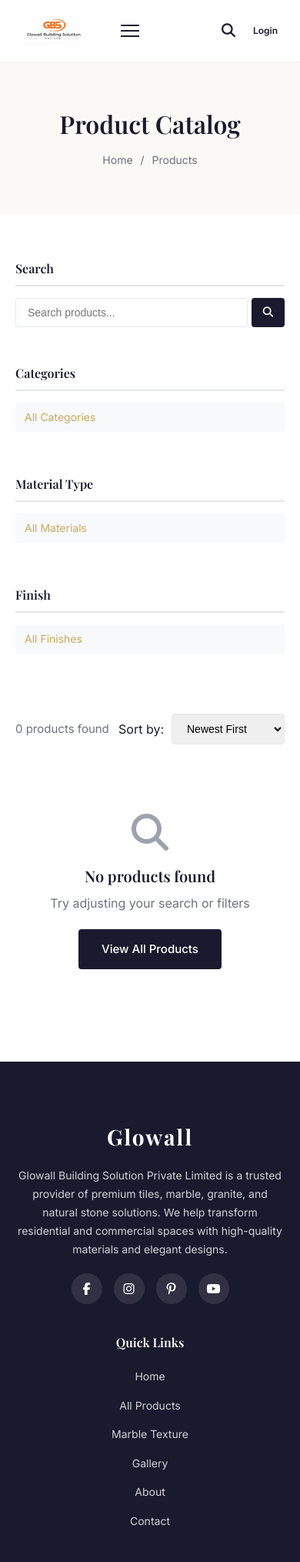
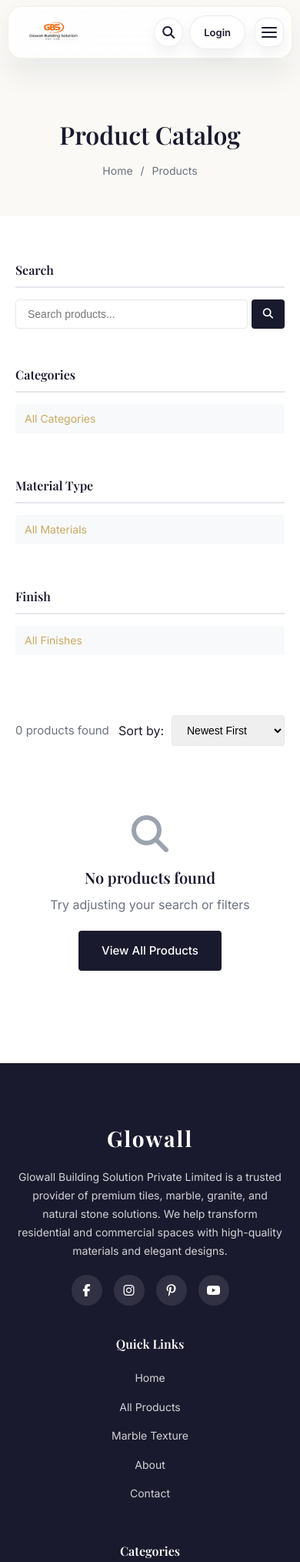
Before and after one commit to Naman7564/Glowall, a Django app: page /products/ in a window 390 px wide. Shown: the top 2029 px of the page at 77% size. Run offline with Django 5.2, Linux system fonts and the light colour scheme; data that the repository does not hold is empty.

Commit message:
Remove gallery page and update navigation

```diff
--- a/tiles_catalog/catalog/urls.py
+++ b/tiles_catalog/catalog/urls.py
@@ -8,7 +8,6 @@ urlpatterns = [
     path('products/', views.product_list, name='product_list'),
     path('products/category/<slug:slug>/', views.category_detail, name='category_detail'),
     path('products/<slug:slug>/', views.product_detail, name='product_detail'),
-    path('gallery/', views.gallery, name='gallery'),
     path('about/', views.about, name='about'),
     path('contact/', views.contact, name='contact'),
     # API endpoints
--- a/tiles_catalog/catalog/views.py
+++ b/tiles_catalog/catalog/views.py
@@ -3,8 +3,8 @@ from django.core.paginator import Paginator, EmptyPage, PageNotAnInteger
 from django.db.models import Q, Count
 from django.contrib import messages
 from django.http import JsonResponse
-from .models import Category, Product, ProductImage, MaterialType, Finish, Contact, CustomerReview
-from .forms import ContactForm, ProductSearchForm
+from .models import Category, Product, CustomerReview
+from .forms import ContactForm
 
 
 def home(request):
@@ -170,17 +170,6 @@ def product_detail(request, slug):
     return render(request, 'catalog/product_detail.html', context)
 
 
-def gallery(request):
-    """Gallery view showing all product images."""
-    products = Product.objects.filter(is_available=True).prefetch_related('images')
-
-    context = {
-        'products': products,
-        'page_title': 'Product Gallery',
-    }
-    return render(request, 'catalog/gallery.html', context)
-
-
 def about(request):
     """About page."""
     context = {
--- a/tiles_catalog/static/css/main.css
+++ b/tiles_catalog/static/css/main.css
@@ -8,6 +8,8 @@
     --primary-color: #1a1a2e;
     --secondary-color: #c9a962;
     --accent-color: #e8d5a3;
+    --surface-glass: rgba(255, 255, 255, 0.88);
+    --surface-soft: rgba(255, 255, 255, 0.72);
     --text-dark: #1a1a2e;
     --text-light: #6b7280;
     --text-muted: #9ca3af;
@@ -15,11 +17,15 @@
     --bg-light: #f8f9fa;
     --bg-cream: #faf9f6;
     --border-color: #e5e7eb;
+    --header-border: rgba(17, 24, 39, 0.08);
+    --header-shadow: 0 18px 38px rgba(15, 23, 42, 0.08);
+    --header-shadow-scrolled: 0 20px 42px rgba(15, 23, 42, 0.12);
     --shadow-sm: 0 1px 2px rgba(0, 0, 0, 0.05);
     --shadow-md: 0 4px 6px -1px rgba(0, 0, 0, 0.1);
     --shadow-lg: 0 10px 15px -3px rgba(0, 0, 0, 0.1);
     --shadow-xl: 0 20px 25px -5px rgba(0, 0, 0, 0.1);
     --transition: all 0.3s ease;
+    --header-bar-height: 88px;
     --font-display: 'Playfair Display', serif;
     --font-body: 'Inter', sans-serif;
 }
@@ -152,51 +158,62 @@ h1, h2, h3, h4, h5, h6 {
    Header & Navigation
    ========================================== */
 .header {
-    position: fixed;
+    position: sticky;
     top: 0;
-    left: 0;
-    right: 0;
     z-index: 1000;
-    background: rgba(255, 255, 255, 0.98);
-    box-shadow: var(--shadow-sm);
+    padding: 12px 0 10px;
+    background: linear-gradient(180deg, rgba(250, 249, 246, 0.96) 0%, rgba(250, 249, 246, 0.72) 100%);
+    backdrop-filter: blur(18px);
+    -webkit-backdrop-filter: blur(18px);
+    transition: padding 0.3s ease, box-shadow 0.3s ease, background-color 0.3s ease;
+}
+
+.header.scrolled {
+    padding-top: 8px;
+    padding-bottom: 8px;
+    box-shadow: 0 14px 30px rgba(15, 23, 42, 0.08);
 }
 
 .navbar {
-    height: 80px;
-    display: flex;
-    align-items: center;
+    position: relative;
+    max-width: 1360px;
+    margin: 0 auto;
+    padding: 0 16px;
 }
 
 .nav-container {
-    display: flex;
-    align-items: center;
-    justify-content: space-between;
-    gap: 24px;
-    height: 100%;
+    position: relative;
+    display: flex;
+    align-items: center;
+    gap: clamp(16px, 2.4vw, 30px);
+    min-height: var(--header-bar-height);
     width: 100%;
-    max-width: 1280px;
     margin: 0 auto;
-    padding: 0 20px;
+    padding: 0 clamp(16px, 2vw, 24px);
+    border: 1px solid rgba(201, 169, 98, 0.18);
+    border-radius: 24px;
+    background: var(--surface-glass);
+    box-shadow: var(--header-shadow);
+    transition: background-color 0.3s ease, box-shadow 0.3s ease, border-color 0.3s ease;
+}
+
+.header.scrolled .nav-container {
+    background: rgba(255, 255, 255, 0.95);
+    box-shadow: var(--header-shadow-scrolled);
 }
 
 .logo {
     display: flex;
     align-items: center;
-    justify-content: flex-start;
-    min-width: 0;
-    height: 100%;
-    padding-left: 4px;
-    margin-right: 12px;
     flex-shrink: 0;
-    overflow: hidden;
+    margin-right: 6px;
 }
 
 .logo-image {
     display: block;
-    height: 55px;
+    height: 54px;
     width: auto;
-    max-height: 100%;
-    max-width: min(44vw, 260px);
+    max-width: min(36vw, 232px);
     object-fit: contain;
     object-position: left center;
 }
@@ -206,55 +223,99 @@ h1, h2, h3, h4, h5, h6 {
     align-items: center;
     flex: 1;
     justify-content: center;
-    gap: 40px;
+    gap: clamp(18px, 2.2vw, 34px);
+}
+
+.nav-item {
+    position: relative;
 }
 
 .nav-actions {
     display: flex;
     align-items: center;
     justify-content: flex-end;
+    gap: 12px;
     flex-shrink: 0;
+    margin-left: auto;
 }
 
 .nav-link {
-    font-size: 15px;
-    font-weight: 500;
+    display: inline-flex;
+    align-items: center;
+    font-size: 14px;
+    font-weight: 600;
+    letter-spacing: 0.01em;
     color: var(--text-dark);
     padding: 10px 0;
     position: relative;
+    transition: color 0.25s ease, transform 0.25s ease;
 }
 
 .nav-link::after {
     content: '';
     position: absolute;
-    bottom: 0;
     left: 0;
-    width: 0;
+    right: 0;
+    bottom: -8px;
     height: 2px;
-    background: var(--secondary-color);
-    transition: var(--transition);
+    border-radius: 999px;
+    background: linear-gradient(90deg, var(--secondary-color), #ead8ac);
+    transform: scaleX(0);
+    transform-origin: left;
+    transition: transform 0.3s ease;
+}
+
+.nav-link:hover,
+.nav-link.active {
+    color: #a78642;
+}
+
+.nav-link:hover {
+    transform: translateY(-1px);
 }
 
 .nav-link:hover::after,
 .nav-link.active::after {
-    width: 100%;
+    transform: scaleX(1);
+}
+
+.nav-link:focus-visible,
+.search-toggle:focus-visible,
+.nav-auth-btn:focus-visible,
+.nav-toggle:focus-visible,
+.user-menu-toggle:focus-visible {
+    outline: 2px solid rgba(201, 169, 98, 0.6);
+    outline-offset: 3px;
 }
 
 /* Nav Toggle (Mobile) */
 .nav-toggle {
     display: none;
-    background: none;
-    border: none;
+    align-items: center;
+    justify-content: center;
+    width: 44px;
+    height: 44px;
+    border: 1px solid var(--header-border);
+    border-radius: 14px;
+    background: var(--surface-soft);
+    box-shadow: 0 8px 18px rgba(15, 23, 42, 0.06);
     cursor: pointer;
-    padding: 10px;
+    transition: transform 0.25s ease, background-color 0.25s ease, border-color 0.25s ease;
+}
+
+.nav-toggle:hover {
+    transform: translateY(-1px);
+    border-color: rgba(201, 169, 98, 0.42);
 }
 
 .hamburger {
     display: block;
-    width: 24px;
+    width: 20px;
     height: 2px;
+    border-radius: 999px;
     background: var(--text-dark);
     position: relative;
+    transition: background-color 0.25s ease;
 }
 
 .hamburger::before,
@@ -263,21 +324,69 @@ h1, h2, h3, h4, h5, h6 {
     position: absolute;
     width: 100%;
     height: 2px;
+    border-radius: 999px;
     background: var(--text-dark);
     left: 0;
-}
-
-.hamburger::before { top: -7px; }
-.hamburger::after { top: 7px; }
+    transition: transform 0.25s ease, top 0.25s ease, background-color 0.25s ease;
+}
+
+.hamburger::before {
+    top: -6px;
+}
+
+.hamburger::after {
+    top: 6px;
+}
+
+.nav-toggle.active {
+    background: var(--primary-color);
+    border-color: var(--primary-color);
+}
+
+.nav-toggle.active .hamburger {
+    background: transparent;
+}
+
+.nav-toggle.active .hamburger::before,
+.nav-toggle.active .hamburger::after {
+    top: 0;
+    background: white;
+}
+
+.nav-toggle.active .hamburger::before {
+    transform: rotate(45deg);
+}
+
+.nav-toggle.active .hamburger::after {
+    transform: rotate(-45deg);
+}
 
 /* Search */
 .search-toggle {
-    background: none;
-    border: none;
+    display: inline-flex;
+    align-items: center;
+    justify-content: center;
+    width: 44px;
+    height: 44px;
+    border: 1px solid var(--header-border);
+    border-radius: 999px;
+    background: var(--surface-soft);
+    box-shadow: 0 8px 18px rgba(15, 23, 42, 0.06);
     cursor: pointer;
-    padding: 10px;
     color: var(--text-dark);
-    font-size: 18px;
+    font-size: 16px;
+    transition: transform 0.25s ease, color 0.25s ease, border-color 0.25s ease, background-color 0.25s ease;
+}
+
+.search-toggle:hover {
+    transform: translateY(-1px);
+    color: #a78642;
+    border-color: rgba(201, 169, 98, 0.42);
+    background: rgba(201, 169, 98, 0.08);
+}
+
+body.nav-open {
+    overflow: hidden;
 }
 
 .search-overlay {
@@ -1073,7 +1181,7 @@ h1, h2, h3, h4, h5, h6 {
    Page Header
    ========================================== */
 .page-header {
-    padding: 140px 0 60px;
+    padding: 104px 0 60px;
     background: var(--bg-cream);
     text-align: center;
 }
@@ -1110,7 +1218,7 @@ h1, h2, h3, h4, h5, h6 {
 
 .catalog-sidebar {
     position: sticky;
-    top: 100px;
+    top: 124px;
     height: fit-content;
 }
 
@@ -1846,13 +1896,77 @@ h1, h2, h3, h4, h5, h6 {
    Responsive Design
    ========================================== */
 @media (max-width: 1024px) {
+    .navbar {
+        padding: 0 14px;
+    }
+
+    .nav-container {
+        min-height: 78px;
+        padding: 0 18px;
+        gap: 12px;
+    }
+
+    .logo-image {
+        height: 46px;
+        max-width: min(44vw, 210px);
+    }
+
+    .nav-toggle {
+        display: inline-flex;
+    }
+
+    .nav-actions {
+        gap: 10px;
+    }
+
     .nav-menu {
-        gap: 24px;
-    }
-
-    .logo-image {
-        height: 50px;
-        max-width: min(46vw, 230px);
+        position: absolute;
+        top: calc(100% + 12px);
+        left: 0;
+        right: 0;
+        flex-direction: column;
+        align-items: stretch;
+        justify-content: flex-start;
+        gap: 0;
+        padding: 12px;
+        border: 1px solid rgba(17, 24, 39, 0.08);
+        border-radius: 20px;
+        background: rgba(255, 255, 255, 0.98);
+        box-shadow: 0 24px 44px rgba(15, 23, 42, 0.12);
+        opacity: 0;
+        visibility: hidden;
+        pointer-events: none;
+        transform: translateY(-12px) scale(0.98);
+        transform-origin: top center;
+        transition: opacity 0.28s ease, transform 0.28s ease, visibility 0.28s ease;
+    }
+
+    .nav-menu.active {
+        opacity: 1;
+        visibility: visible;
+        pointer-events: auto;
+        transform: translateY(0) scale(1);
+    }
+
+    .nav-item {
+        width: 100%;
+    }
+
+    .nav-item + .nav-item {
+        border-top: 1px solid rgba(17, 24, 39, 0.06);
+    }
+
+    .nav-link {
+        display: flex;
+        width: 100%;
+        justify-content: space-between;
+        padding: 16px 12px 18px;
+    }
+
+    .nav-link::after {
+        left: 12px;
+        right: 12px;
+        bottom: 9px;
     }
 
     .catalog-layout {
@@ -1882,63 +1996,47 @@ h1, h2, h3, h4, h5, h6 {
 }
 
 @media (max-width: 768px) {
+    .header {
+        padding: 10px 0 8px;
+    }
+
+    .navbar {
+        padding: 0 12px;
+    }
+
     .nav-container {
-        padding: 0 16px;
-        gap: 12px;
-    }
-
-    .logo {
-        margin-right: 10px;
-        padding-left: 0;
+        min-height: 72px;
+        padding: 0 14px;
+        border-radius: 20px;
     }
 
     .logo-image {
         height: 38px;
-        max-width: min(50vw, 180px);
+        max-width: min(52vw, 178px);
     }
 
     .nav-menu {
-        position: fixed;
-        top: 80px;
-        left: 0;
-        right: 0;
-        background: white;
-        flex-direction: column;
-        padding: 20px;
-        gap: 0;
-        box-shadow: var(--shadow-lg);
-        transform: translateY(-100%);
-        opacity: 0;
-        visibility: hidden;
-        transition: var(--transition);
-    }
-
-    .nav-actions {
-        margin-left: auto;
-    }
-
-    .nav-menu.active {
-        transform: translateY(0);
-        opacity: 1;
-        visibility: visible;
-    }
-
-    .nav-item {
-        width: 100%;
+        top: calc(100% + 10px);
+        padding: 10px;
+        border-radius: 18px;
     }
 
     .nav-link {
-        display: block;
-        padding: 15px 0;
-        border-bottom: 1px solid var(--border-color);
-    }
-
-    .nav-toggle {
-        display: block;
+        font-size: 13px;
+        padding: 14px 10px 16px;
+    }
+
+    .nav-auth-btn {
+        min-height: 40px;
+        padding: 0 14px;
     }
 
     .hero {
-        min-height: 600px;
+        min-height: max(560px, calc(100vh - 92px));
+    }
+
+    .page-header {
+        padding: 72px 0 48px;
     }
 
     .hero-buttons {
@@ -2007,6 +2105,48 @@ h1, h2, h3, h4, h5, h6 {
 }
 
 @media (max-width: 480px) {
+    .header {
+        padding: 8px 0 6px;
+    }
+
+    .navbar {
+        padding: 0 10px;
+    }
+
+    .nav-container {
+        min-height: 68px;
+        padding: 0 10px;
+        border-radius: 18px;
+    }
+
+    .logo-image {
+        height: 34px;
+        max-width: min(58vw, 154px);
+    }
+
+    .nav-actions {
+        gap: 8px;
+    }
+
+    .search-toggle,
+    .nav-toggle {
+        width: 38px;
+        height: 38px;
+    }
+
+    .nav-auth-btn {
+        min-height: 38px;
+        padding: 0 10px;
+    }
+
+    .nav-menu {
+        padding: 8px;
+    }
+
+    .nav-link {
+        padding: 13px 10px 15px;
+    }
+
     .reviews-track {
         gap: 18px;
     }
@@ -2036,22 +2176,26 @@ h1, h2, h3, h4, h5, h6 {
     font-family: var(--font-body);
     font-size: 13px;
     font-weight: 600;
-    padding: 8px 18px;
-    border-radius: 8px;
+    min-height: 44px;
+    padding: 0 18px;
+    border-radius: 999px;
+    border: 1px solid var(--header-border);
+    background: var(--surface-soft);
+    box-shadow: 0 8px 18px rgba(15, 23, 42, 0.06);
     text-decoration: none;
-    transition: all 0.3s ease;
+    transition: transform 0.25s ease, border-color 0.25s ease, background-color 0.25s ease, color 0.25s ease;
     white-space: nowrap;
 }
 
 .nav-auth-login {
     color: var(--primary-color);
-    background: transparent;
-    border: 1.5px solid transparent;
 }
 
 .nav-auth-login:hover {
-    background: rgba(26, 26, 46, 0.05);
-    color: var(--secondary-color);
+    transform: translateY(-1px);
+    background: rgba(201, 169, 98, 0.08);
+    border-color: rgba(201, 169, 98, 0.42);
+    color: #a78642;
 }
 
 .nav-auth-signup {
@@ -2183,12 +2337,7 @@ h1, h2, h3, h4, h5, h6 {
 
 /* Responsive auth buttons */
 @media (max-width: 768px) {
-    .nav-auth-btn {
-        font-size: 12px;
-        padding: 6px 12px;
-    }
-
     .user-dropdown {
-        right: -12px;
-    }
-}
+        right: -4px;
+    }
+}
--- a/tiles_catalog/static/js/main.js
+++ b/tiles_catalog/static/js/main.js
@@ -18,40 +18,81 @@ document.addEventListener('DOMContentLoaded', function() {
  * Navigation
  */
 function initNavigation() {
+    const header = document.querySelector('.header');
     const navToggle = document.querySelector('.nav-toggle');
     const navMenu = document.querySelector('.nav-menu');
+    const navLinks = navMenu?.querySelectorAll('.nav-link') || [];
+    const mobileMenuQuery = window.matchMedia('(max-width: 1024px)');
 
-    // Mobile menu toggle
-    if (navToggle && navMenu) {
-        navToggle.addEventListener('click', function() {
-            navMenu.classList.toggle('active');
-            this.classList.toggle('active');
-        });
-    }
+    const closeMenu = () => {
+        navMenu?.classList.remove('active');
+        navToggle?.classList.remove('active');
+        navToggle?.setAttribute('aria-expanded', 'false');
+        document.body.classList.remove('nav-open');
+    };
 
-    // Close menu on click outside
-    document.addEventListener('click', function(e) {
-        if (!e.target.closest('.navbar')) {
-            navMenu?.classList.remove('active');
-            navToggle?.classList.remove('active');
+    const openMenu = () => {
+        navMenu?.classList.add('active');
+        navToggle?.classList.add('active');
+        navToggle?.setAttribute('aria-expanded', 'true');
+
+        if (mobileMenuQuery.matches) {
+            document.body.classList.add('nav-open');
         }
-    });
+    };
 
-    // Header scroll effect
-    const header = document.querySelector('.header');
-    let lastScroll = 0;
-
-    window.addEventListener('scroll', function() {
-        const currentScroll = window.pageYOffset;
-
-        if (currentScroll > 100) {
+    const updateHeaderState = () => {
+        if (window.scrollY > 16) {
             header?.classList.add('scrolled');
         } else {
             header?.classList.remove('scrolled');
         }
+    };
 
-        lastScroll = currentScroll;
+    if (navToggle && navMenu) {
+        navToggle.addEventListener('click', function(e) {
+            e.stopPropagation();
+
+            if (navMenu.classList.contains('active')) {
+                closeMenu();
+            } else {
+                openMenu();
+            }
+        });
+
+        navLinks.forEach((link) => {
+            link.addEventListener('click', function() {
+                if (mobileMenuQuery.matches) {
+                    closeMenu();
+                }
+            });
+        });
+    }
+
+    document.addEventListener('click', function(e) {
+        if (!e.target.closest('.navbar')) {
+            closeMenu();
+        }
     });
+
+    document.addEventListener('keydown', function(e) {
+        if (e.key === 'Escape') {
+            closeMenu();
+        }
+    });
+
+    const handleMenuBreakpointChange = function() {
+        closeMenu();
+    };
+
+    if (typeof mobileMenuQuery.addEventListener === 'function') {
+        mobileMenuQuery.addEventListener('change', handleMenuBreakpointChange);
+    } else {
+        mobileMenuQuery.addListener(handleMenuBreakpointChange);
+    }
+
+    updateHeaderState();
+    window.addEventListener('scroll', updateHeaderState, { passive: true });
 }
 
 /**
--- a/tiles_catalog/templates/base/base.html
+++ b/tiles_catalog/templates/base/base.html
@@ -24,17 +24,13 @@
 <body class="{% block body_class %}{% endblock %}">
     <!-- Header -->
     <header class="header">
-        <nav class="navbar">
+        <nav class="navbar" aria-label="Primary navigation">
             <div class="nav-container">
                 <a href="/" class="logo" aria-label="Glowall Building Solution home">
                     <img src="{% static 'images/brand/glowall-gbs-logo.png' %}" alt="Glowall Building Solution Pvt. Ltd." class="logo-image" width="230" height="52" decoding="async" fetchpriority="high">
                 </a>
 
-                <button class="nav-toggle" aria-label="Toggle navigation">
-                    <span class="hamburger"></span>
-                </button>
-
-                <ul class="nav-menu">
+                <ul class="nav-menu" id="primary-nav">
                     <li class="nav-item">
                         <a href="{% url 'catalog:home' %}" class="nav-link {% if request.resolver_match.url_name == 'home' %}active{% endif %}">Home</a>
                     </li>
@@ -45,9 +41,6 @@
                         <a href="https://glowall.in/products/category/marbels/" class="nav-link {% if request.GET.category == 'marble-texture' %}active{% endif %}">Marble Texture</a>
                     </li>
                     <li class="nav-item">
-                        <a href="{% url 'catalog:gallery' %}" class="nav-link {% if request.resolver_match.url_name == 'gallery' %}active{% endif %}">Gallery</a>
-                    </li>
-                    <li class="nav-item">
                         <a href="{% url 'catalog:about' %}" class="nav-link {% if request.resolver_match.url_name == 'about' %}active{% endif %}">About</a>
                     </li>
                     <li class="nav-item">
@@ -56,12 +49,12 @@
                 </ul>
 
                 <div class="nav-actions">
-                    <button class="search-toggle" aria-label="Search">
+                    <button class="search-toggle" type="button" aria-label="Search">
                         <i class="fas fa-search"></i>
                     </button>
                     {% if user.is_authenticated %}
                     <div class="user-menu" id="user-menu">
-                        <button class="user-menu-toggle" id="user-menu-toggle" aria-label="User menu">
+                        <button class="user-menu-toggle" id="user-menu-toggle" type="button" aria-label="User menu">
                             <span class="user-avatar">{{ user.first_name|first|default:user.username|first }}</span>
                         </button>
                         <div class="user-dropdown" id="user-dropdown">
@@ -82,6 +75,10 @@
                     <a href="{% url 'accounts:login' %}" class="nav-auth-btn nav-auth-login">Login</a>
                     {% endif %}
                 </div>
+
+                <button class="nav-toggle" type="button" aria-label="Toggle navigation" aria-expanded="false" aria-controls="primary-nav">
+                    <span class="hamburger" aria-hidden="true"></span>
+                </button>
             </div>
         </nav>
 
@@ -92,7 +89,7 @@
                     <input type="text" name="q" placeholder="Search products..." class="search-input" value="{{ request.GET.q }}">
                     <button type="submit" class="search-btn"><i class="fas fa-search"></i></button>
                 </form>
-                <button class="search-close"><i class="fas fa-times"></i></button>
+                <button class="search-close" type="button"><i class="fas fa-times"></i></button>
             </div>
         </div>
     </header>
@@ -136,7 +133,6 @@
                             <li><a href="{% url 'catalog:home' %}">Home</a></li>
                             <li><a href="{% url 'catalog:product_list' %}">All Products</a></li>
                             <li><a href="https://glowall.in/products/category/marbels/">Marble Texture</a></li>
-                            <li><a href="{% url 'catalog:gallery' %}">Gallery</a></li>
                             <li><a href="{% url 'catalog:about' %}">About</a></li>
                             <li><a href="{% url 'catalog:contact' %}">Contact</a></li>
                         </ul>
```
Also changed, not shown: other parts of tiles_catalog/static/css/main.css (+18 -67 lines), tiles_catalog/templates/catalog/gallery.html (deleted, +0 -44 lines).
